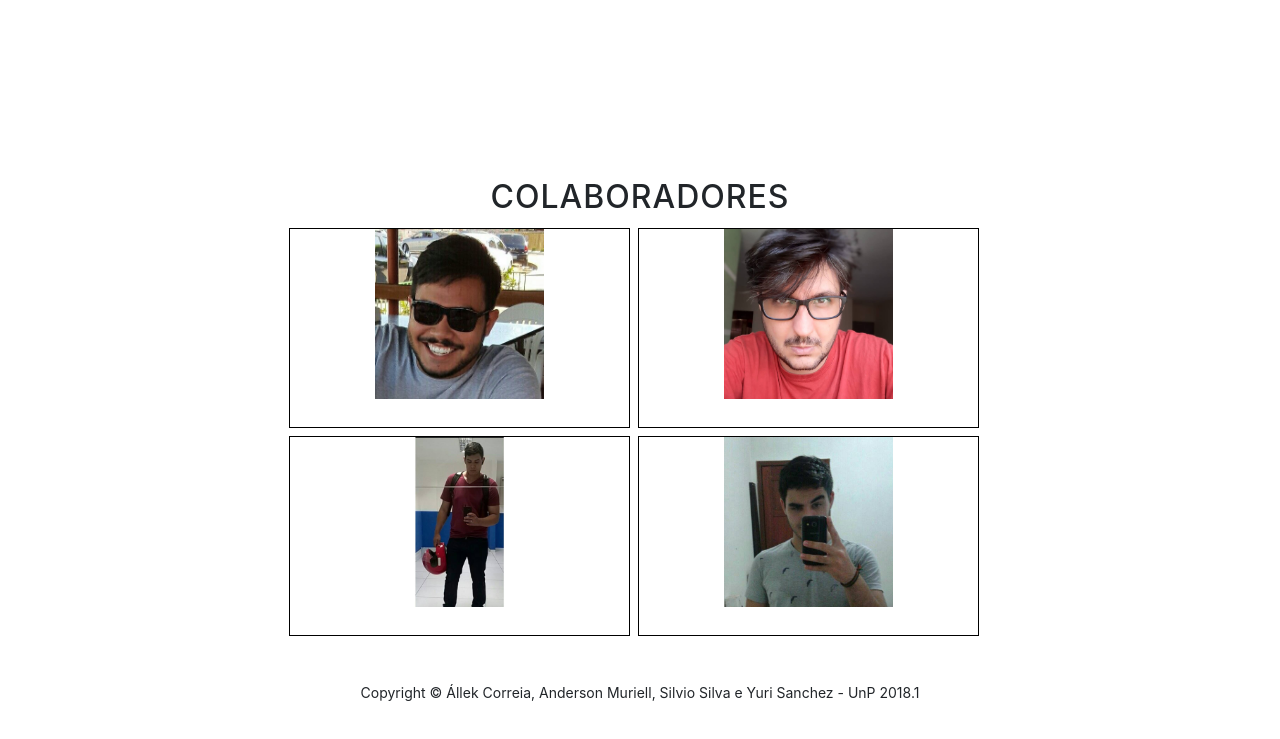
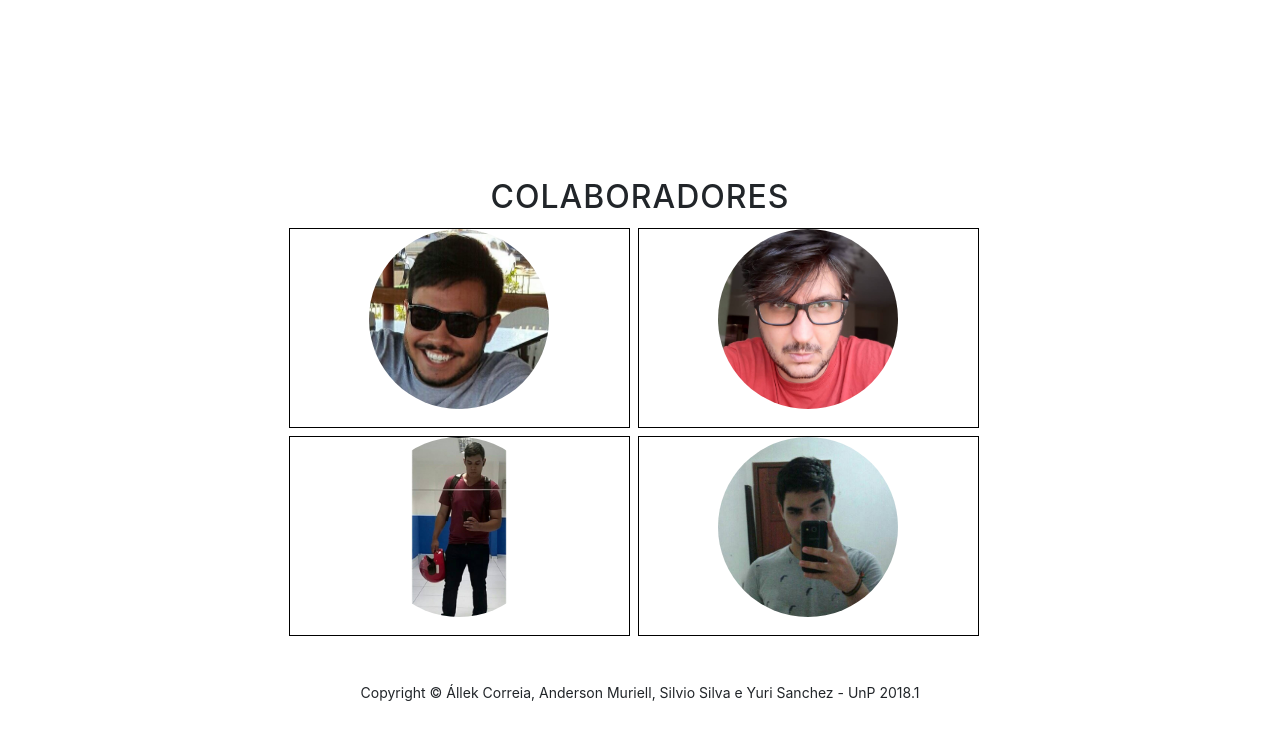
Before and after one commit to allekwrc/site-pesquisa-engsoft, a website with bundled scripts: page index.html in a window 1280 px wide. Shown: the part 5773-6512 px from the top of the page. Built offline with nearby package versions, Linux system fonts and the light colour scheme.

Commit message:
Add de uma class img no css/grayscale.css, alteração na parte de colaboradores, ajuste de imagens.

```diff
--- a/css/grayscale.css
+++ b/css/grayscale.css
@@ -11,7 +11,6 @@ html {
   width: 100%;
   height: 100%;
 }
-
 h1,
 h2,
 h3,
@@ -301,3 +300,12 @@ img::selection {
 img::-moz-selection {
   background: transparent;
 }
+.imgcicle {
+	width: 180px;
+	height: 180px;
+	border-radius: 50%;
+
+}
+.divSquare {
+        width:48%; height:200px; margin:4px; border:1px solid black; float: left;
+}
--- a/index.html
+++ b/index.html
@@ -175,17 +175,33 @@
       <div class="container">
         <div class="col-lg-8 mx-auto">
           <h2>Colaboradores</h2>
-          <style>
-    .divSquare{
-        width:48%; height:200px; margin:4px; border:1px solid black; float: left
-    }
-</style>
 
-<div class="divSquare"><p><img src="Allek.jpg" alt="[Allek Correia]" height=25% width=50%></p></div>
-<div class="divSquare"><p><img src="Anderson.jpg" alt="[Anderson Muriell]" height=25% width=50%></p></div>
-<div style='clear:both'></div>
-<div class="divSquare"><p><img src="Silvio.jpg" alt="[Silvio Junior]" height=25% width=50%></p></div>
-<div class="divSquare"><p><img src="Yuri.jpg" alt="[Yuri Sanchez]" height=25% width=50%></p></div>
+            <div class="divSquare">
+                <p>
+                    <img class="imgcicle" src="Allek.jpg" alt="[Allek Correia]" height=25% width=50%>
+                </p>
+            </div>
+
+            <div class="divSquare">
+                <p>
+                    <img class="imgcicle" src="Anderson.jpg" alt="[Anderson Muriell]" height=25% width=50%>
+                </p>
+            </div>
+
+            <div style='clear:both'></div>
+
+            <div class="divSquare">
+                <p>
+                <img class="imgcicle" src="Silvio.jpg" alt="[Silvio Junior]" height=25% width=50%>
+                </p>
+            </div>
+
+            <div class="divSquare">
+                <p>
+                <img class="imgcicle" src="Yuri.jpg" alt="[Yuri Sanchez]" height=25% width=50%>
+                </p>
+            </div>
+
         </div>
       </div>
     </section>
```
